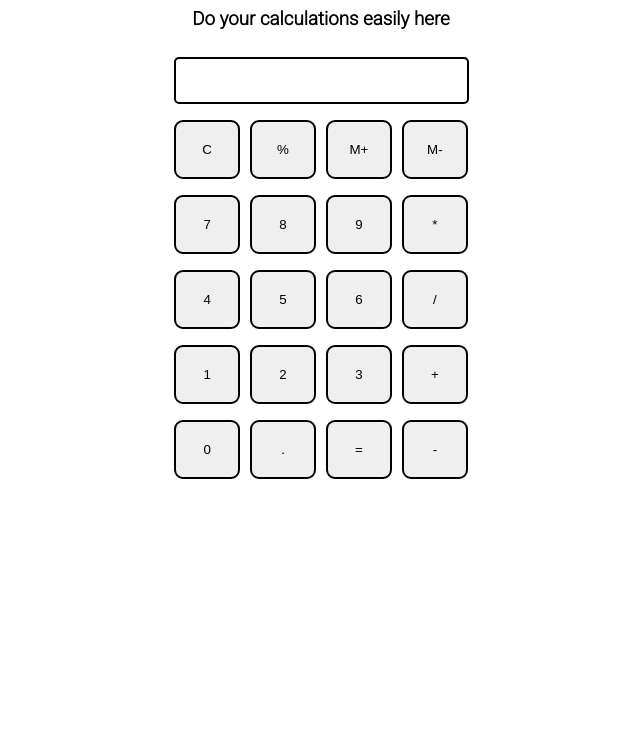
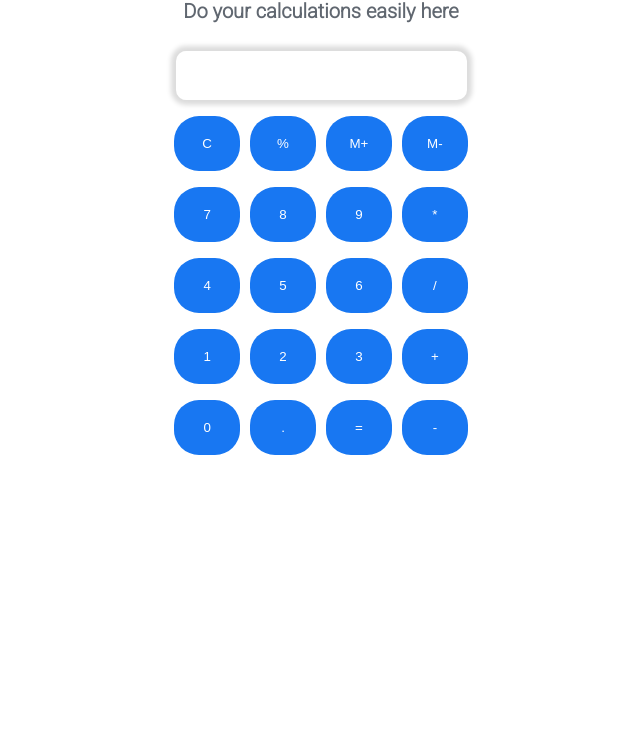
Before and after one commit to aniketgurav721/LGM-Calculator, a plain HTML site: page index.html in a window 1280 px wide. Shown: the part 73-821 px from the top of the page, without its empty margins (327-967 px from the left). Drawn offline with Linux system fonts and the light colour scheme.

Commit message:
some final changes

```diff
--- a/index.html
+++ b/index.html
@@ -4,14 +4,14 @@
 <head>
   <meta charset="utf-8">
   <meta name="viewport" content="width=device-width">
-  <title>A calculator made by Aniket</title>
+  <title>LGM Calculator</title>
   <link href="style.css" rel="stylesheet" type="text/css" />
 
 </head>
 
 <body>
-  <h1 class="text-center">Welcome to Txon Calculator !</h1>
-  <h3 class="text-center">Do your calculations easily here</h3>
+  <h1 class="text-center">Welcome to LGM Calculator !</h1>
+  <h3 class="subtitle">Do your calculations easily here</h3>
   <div class="container flex flex-col items-center mx-auto m-w-20">
     <div class="row">
       <input class="input" type="text"/>
--- a/style.css
+++ b/style.css
@@ -9,26 +9,49 @@ html, body {
   width: 66px;
   padding: 20px;
   margin: 0 3px;
-  border: 2px solid black;
-  border-radius: 9px;
+  border: 3px  black;
+  border-radius: 25px;
+  cursor: pointer;
+  color: #ffffff;
+  background-color: #1877f2;
+}
+.button:hover{
+  background-color: #166fe5;
   cursor: pointer;
 }
 
 .row{
   margin: 8px 0;
+  color: blueviolet;
 }
 .row input{
   width: 291px;
-  font-size: 20px;
+  font-size: 25px;
     margin: 0;
     padding: 10px 0px;
-    border: 2px solid black;
-    border-radius: 5px;
+    border: 8px  red;
+    border-radius: 10px;
+    background-color: #ffffff;
+    box-shadow: 0 0 5px 5px gainsboro;
+    justify-content: flex-start;
 }
 
 .text-center{
     text-align: center;
+    font-size: 35px;
+    font-weight: normal;
+    line-height: 32px;
+    margin-top: 20px;
+    margin-bottom: 5px;
+    color: solid black;
+
   }
+ .subtitle{
+  text-align: center;
+  color: #606770;
+  font-size: 20px;
+ }
+
 
   .bg-red{
     background: red;
```
